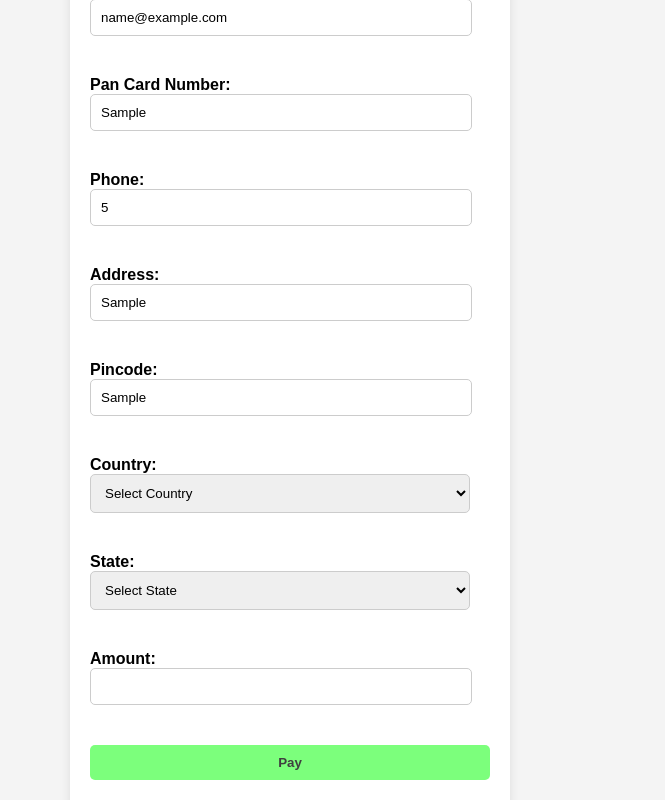
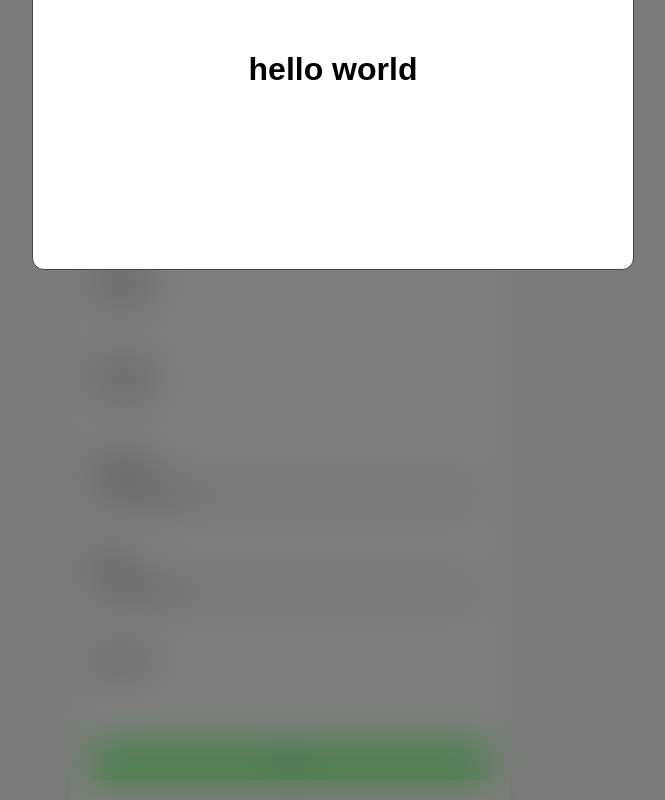
Before and after one commit to zaid-sinpie/form, a plain HTML site: page index.html in a window 1280 px wide. Both pictures are taken after typing "Sample", "name@example.com", "Sample", "5", "Sample", "Sample" into the empty fields and a click on the button "Pay". Shown: the part 252-1052 px from the top of the page, without its empty margins (358-1023 px from the left). Drawn offline with Linux system fonts and the light colour scheme.

Commit message:
next added for modal

```diff
--- a/index.html
+++ b/index.html
@@ -71,17 +71,33 @@
         background: rgb(56, 117, 56);
         color: #e3e3e3;
     }
+    .modal{
+        width: 600px;
+        height: 400px;
+        background: white;
+        border-radius: 12px;
+        position: absolute;
+        top: 120px;
+        left: 390px;
+        border: 1px solid rgb(68, 68, 68);
+        display: flex;
+        flex-direction: column;
+        justify-content: space-around;
+        align-items: center;
+        z-index: 10;
+    }
+    .overlay{
+        height: 100vw;
+        width: 100vw;
+        background: rgba(0, 0, 0, .5);
+        backdrop-filter: blur(20px);
+        z-index: 5;
+        position: absolute;
+        top: 0;
+        left: 0;
+    }
     .hidden{
         display: none;
-    }
-    .modal{
-
-    }
-    .overlay{
-        height: 100%;
-        width: 100%;
-        background: rgba(0, 0, 0, .5);
-        backdrop-filter: blur(20px);
     }
 </style>
 </head>
@@ -133,7 +149,10 @@
         <button class="btn">Pay</button>
         <input type="submit" value="Submit" class="sub hidden">
     </form>
-    <div class="overlay"></div>
+    <div class="modal hidden">
+        <h1>hello world</h1>
+    </div>
+    <div class="overlay hidden"></div>
 </div>
 
 </body>
--- a/script.js
+++ b/script.js
@@ -1,3 +1,5 @@
+'use strict';
+
 const countryListAlpha2 = {
     "AF": "Afghanistan",
     "AL": "Albania",
@@ -288,6 +290,7 @@ const stateAbbrivations = [
     ["Puducherry", "PY"]
 ];
 
+
 //
 const countrySelector = document.getElementById('country');
 const country = document.createElement('div');
@@ -298,6 +301,10 @@ const state = document.createElement('div');
 const payValue = document.querySelector('.btn');
 
 const submitBtn = document.querySelector('.sub');
+
+
+const overlay = document.querySelector('.overlay');
+const modal = document.querySelector('.modal');
 ///
 
 
@@ -315,7 +322,21 @@ for (const [value, key] of stateAbbrivations){
 payValue.addEventListener('click',function(e){
     e.preventDefault()
     //modal//
-
+    overlay.classList.remove('hidden')
+    modal.classList.remove('hidden')
     //visiblethe submit btn//
         submitBtn.classList.remove('hidden');
 });
+
+// overlay.addEventListener('click',function(){
+//     overlay.classList.add('hidden')
+//     modal.classList.add('hidden')
+// })
+
+// document.addEventListener('keydown',(e) => {
+//     // console.log(e.key);
+//     if (e.key === 'Escape'){
+//         overlay.classList.add('hidden')
+//         modal.classList.add('hidden')
+//     }
+// })
```
